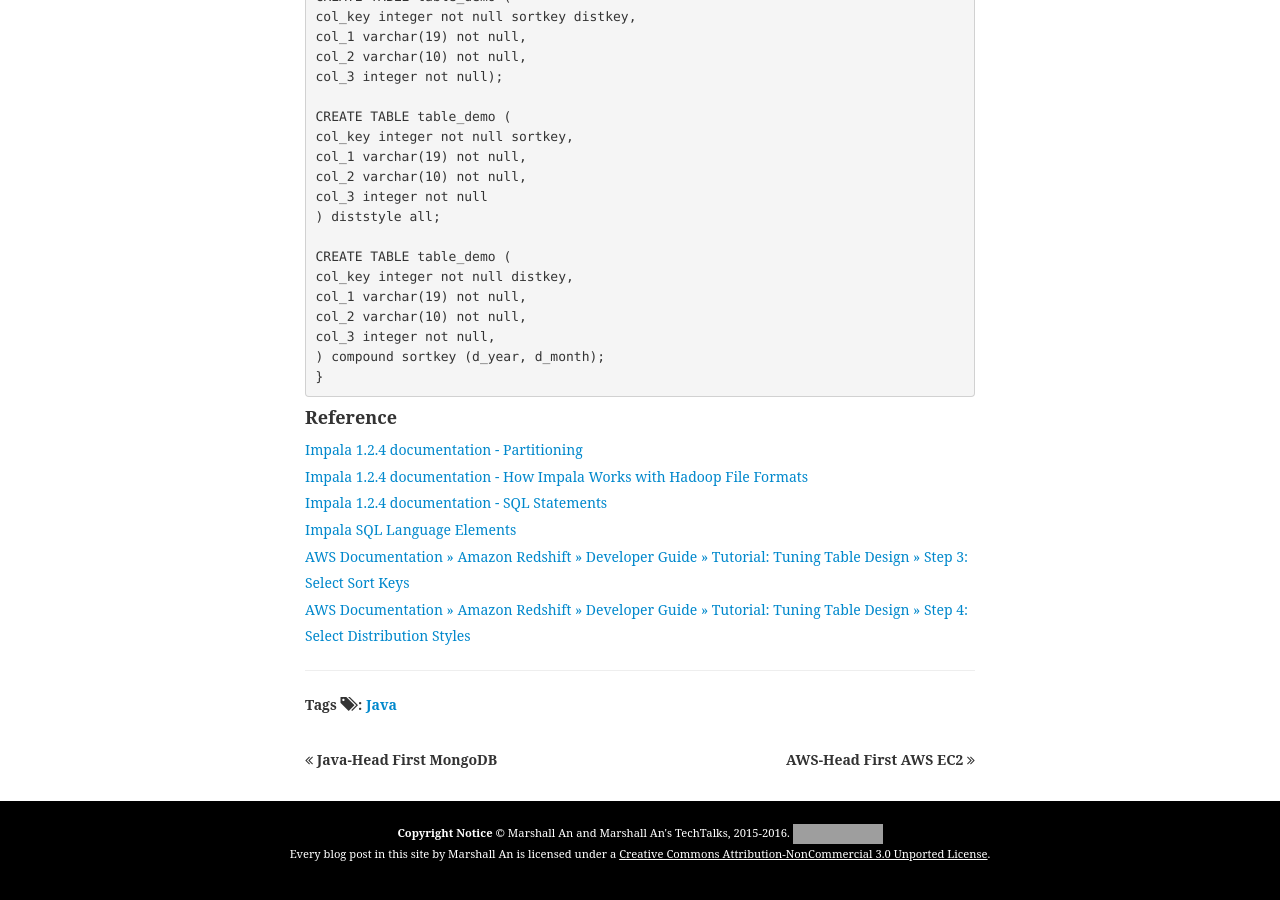
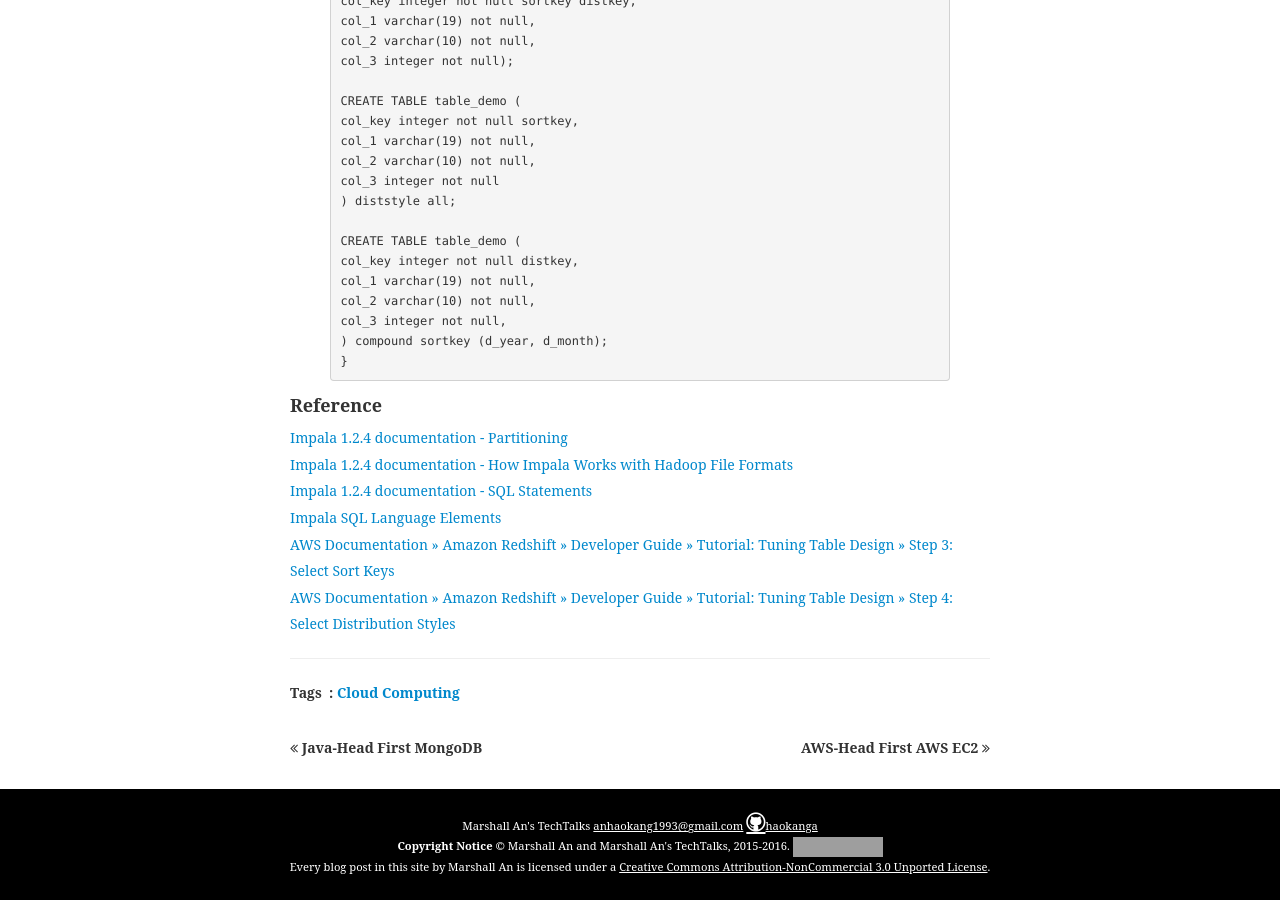
Before and after one commit to haokanga/haokanga.github.io, a Jekyll site: the page built from _posts/2016-3-29-olap-performance-tuning-in-hive-impala-redshift.html, in a window 1280 px wide and 900 px high, scrolled down 2949 px. Built offline with Jekyll 4.4.1, drawn with Linux system fonts in a browser that asks for light colours; some web fonts are replaced; grey boxes are pictures that could not be loaded.

Commit message:
rm bootstrap.min.css

```diff
--- /dev/null
+++ b/_includes/icon-github.html
@@ -0,0 +1 @@
+<a href="https://github.com/{{ include.username }}"><span class="icon-2x icon-github"></span><span class="username">{{ include.username }}</span></a>
--- /dev/null
+++ b/_includes/icon-twitter.html
@@ -0,0 +1 @@
+<a href="https://twitter.com/{{ include.username }}"><span class="icon icon-twitter"></span><span class="username">{{ include.username }}</span></a>
--- /dev/null
+++ b/_includes/social-media.html
@@ -0,0 +1,14 @@
+ <div class="container-fluid">
+     <span>{{ site.title }}</span>
+     <span><a href="mailto:{{ site.email }}">{{ site.email }}</a></span>
+     {% if site.github_username %}
+     <span>
+         {% include icon-github.html username=site.github_username %}
+     </span>
+     {% endif %}
+     {% if site.twitter_username %}
+     <span>
+         {% include icon-twitter.html username=site.twitter_username %}
+     </span>
+     {% endif %}
+ </div>
--- /dev/null
+++ b/_includes/tag-title.liquid
@@ -0,0 +1 @@
+{{ "Tag: " | append: page.tag }}
--- a/_layouts/blog_by_tag.html
+++ b/_layouts/blog_by_tag.html
@@ -14,7 +14,7 @@ layout: default
             </article>
             <section class="content">
                 <!--TAG MODULE: create a blog_by_tag layout-->
-                <h1>Tag: {{ page.tag }}{% include favicon.html %}</h1>
+                <h1>{% include tag-title.liquid %}{% include favicon.html %}</h1>
             </section>
             {% if site.tags[page.tag] %}
                 <ul class="entries">
--- a/_layouts/default.html
+++ b/_layouts/default.html
@@ -2,15 +2,13 @@
 <html lang="en">
 	<head>
 		<meta charset="utf-8"/>
-		<title>{% if page.title %} {{ page.title }} {% endif %}</title>
+		<title>{% if page.title %} {{ page.title }} {% elsif page.tag %} {% include tag-title.liquid %} {% endif %}</title>
 		<!-- For responsive site
 			<meta name="viewport" content="width=device-width, initial-scale=1.0">
 		-->
 		<meta http-equiv="X-UA-Compatible" content="IE=edge,chrome=1">
 		<link rel="author" href="/humans.txt">
 		<meta name="description" content="Description Goes Here">
-		<!-- Latest compiled and minified CSS -->
-		<link rel="stylesheet" href="http://maxcdn.bootstrapcdn.com/bootstrap/3.3.5/css/bootstrap.min.css">
 		<link rel="stylesheet" href="/css/style.css">
 		<!--[if IE 7]>
 			<html class="ie7">
@@ -38,7 +36,9 @@
 	{{ content }}
 
 	<footer>
+
 		<div class="container">
+			{% include social-media.html %}
 			<b>Copyright Notice</b> © {{ site.author }} and {{ site.title }}, 2015-2016.
 			<a rel="license" href="http://creativecommons.org/licenses/by-nc/3.0/"><img alt="Creative Commons License" style="border-width:0" src="https://i.creativecommons.org/l/by-nc/3.0/88x31.png" /></a><br>Every blog post in this site by {{ site.author }} is licensed under a <a rel="license" href="http://creativecommons.org/licenses/by-nc/3.0/">Creative Commons Attribution-NonCommercial 3.0 Unported License</a>.
 		</div>
--- a/_posts/2016-3-29-olap-performance-tuning-in-hive-impala-redshift.html
+++ b/_posts/2016-3-29-olap-performance-tuning-in-hive-impala-redshift.html
@@ -2,8 +2,8 @@
 layout: post_page
 title:  "OLAP-Performance Tuning in Hive, Impala & Redshift"
 date:   2016-3-29 23:50:56 +1030
-categories: Java
-tags: [Java]
+categories: CloudComputing
+tags: [CloudComputing]
 ---
 <h4>What we get: big data files compressed in .gz stored in S3 bucket</h4>
 <h4>What we need to do: create table, run complex queries and optimize performance</h4>
--- a/humans.txt
+++ b/humans.txt
@@ -1,7 +1,7 @@
 /* TEAM */
 
-Your title: Your name.
-Site: email, link to a contact form, etc.
+Your title: Marshall An.
+Site: http://haokanga.github.io/
 Twitter: your Twitter username.
 Location: City, Country.
 
```
Also changed, not shown: _posts/year-month-day-title.md (deleted, +0 -4 lines).
